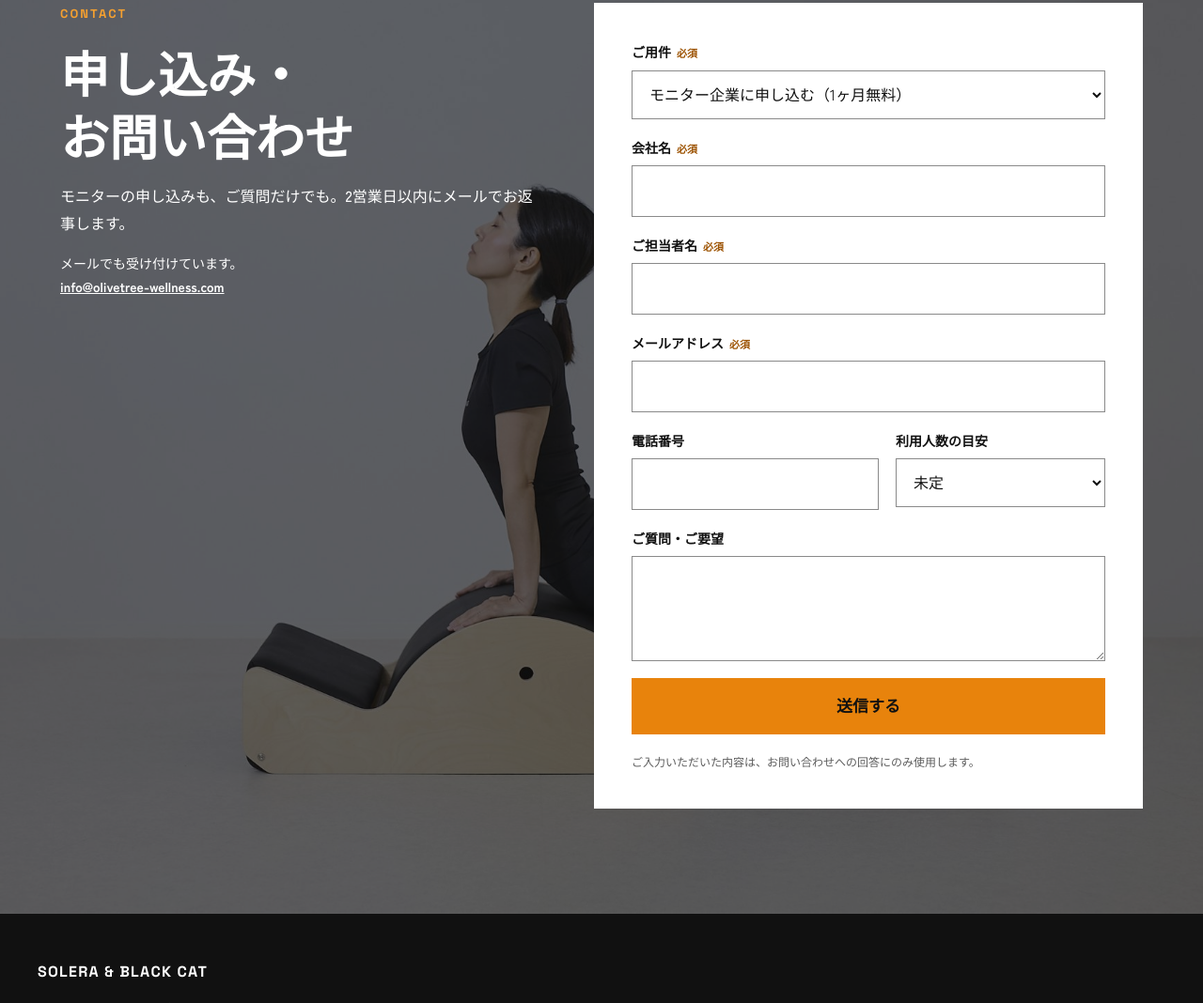
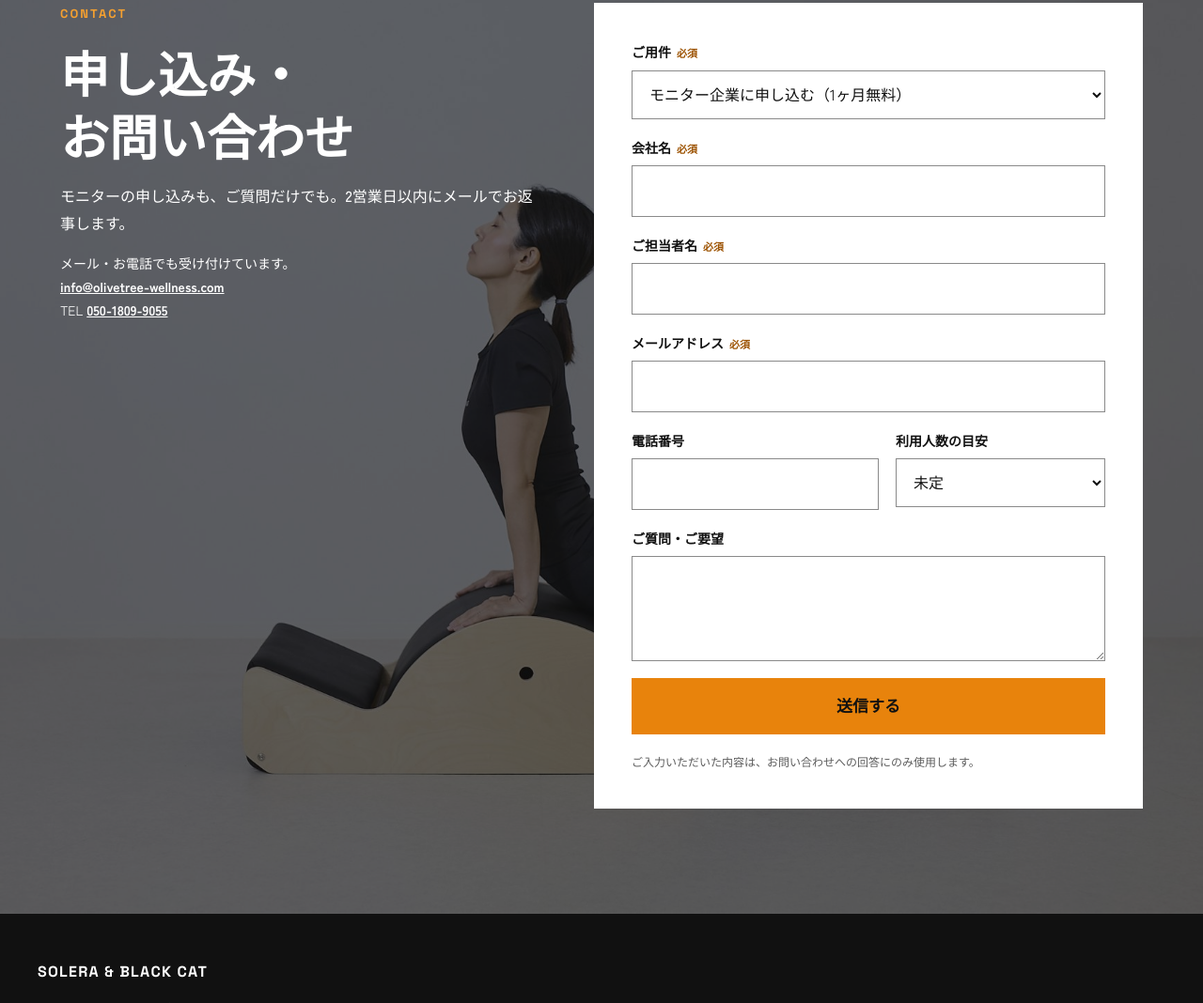
Before and after one commit to OLIVETREE2022/solera-corporate-lp, a plain HTML site: page index.html in a window 1280 px wide. Shown: the part 9458-10526 px from the top of the page at 94% size. Drawn offline with Linux system fonts and the light colour scheme.

Commit message:
問い合わせ先に電話番号 050-1809-9055 を追加
Co-Authored-By: Claude Opus 5.5 <noreply@anthropic.com>
Claude-Session: https://claude.ai/code/session_01E4wuVf8Pvut8vAyNoapLGK

```diff
--- a/index.html
+++ b/index.html
@@ -365,7 +365,7 @@ textarea.f-in{min-height:112px;resize:vertical;line-height:1.7}
 <p style="margin: 0; font-family: 'Space Grotesk', sans-serif; font-size: 13px; font-weight: 700; letter-spacing: 0.16em; color: #F5A030">CONTACT</p>
 <h2 style="margin: 0; font-size: clamp(30px, 4.6vw, 52px); font-weight: 900; line-height: 1.3">申し込み・<br>お問い合わせ</h2>
 <p style="margin: 0; font-size: 16px; font-weight: 500">モニターの申し込みも、ご質問だけでも。2営業日以内にメールでお返事します。</p>
-<p style="margin: 0; font-size: 14px">メールでも受け付けています。<br><a href="mailto:info@olivetree-wellness.com" style="color: #FFFFFF; font-weight: 700">info@olivetree-wellness.com</a></p>
+<p style="margin: 0; font-size: 14px">メール・お電話でも受け付けています。<br><a href="mailto:info@olivetree-wellness.com" style="color: #FFFFFF; font-weight: 700">info@olivetree-wellness.com</a><br>TEL <a href="tel:05018099055" style="color: #FFFFFF; font-weight: 700">050-1809-9055</a></p>
 </div>
 <form action="https://formsubmit.co/info@olivetree-wellness.com" method="POST" accept-charset="UTF-8" style="flex: 1 1 440px; min-width: 0; background: #FFFFFF; color: #111111; padding: clamp(24px, 4vw, 40px); box-sizing: border-box; display: flex; flex-direction: column; gap: 18px">
 <input type="hidden" name="_subject" value="【法人契約LP】お問い合わせ">
```
Also changed, not shown: thanks.html (+1 -1 lines).
